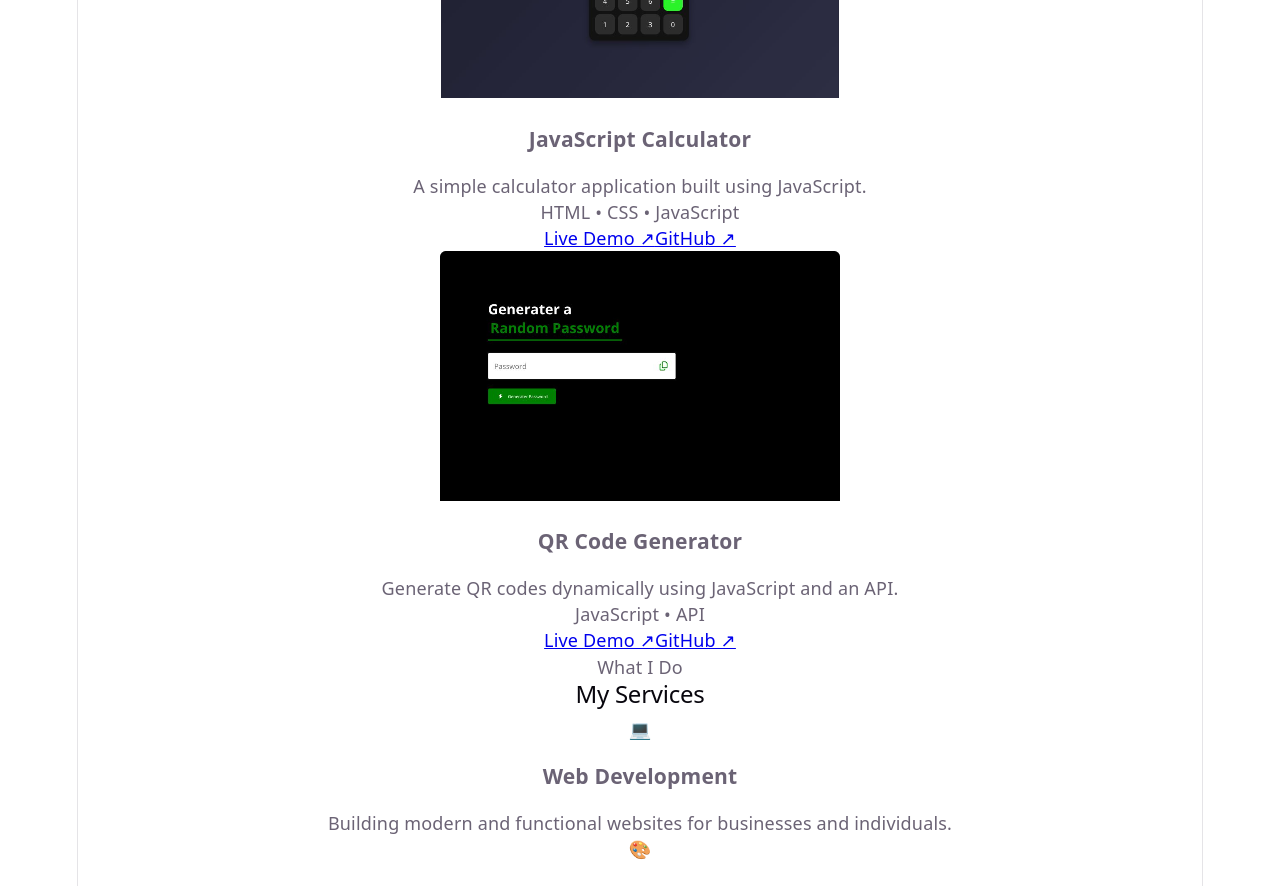
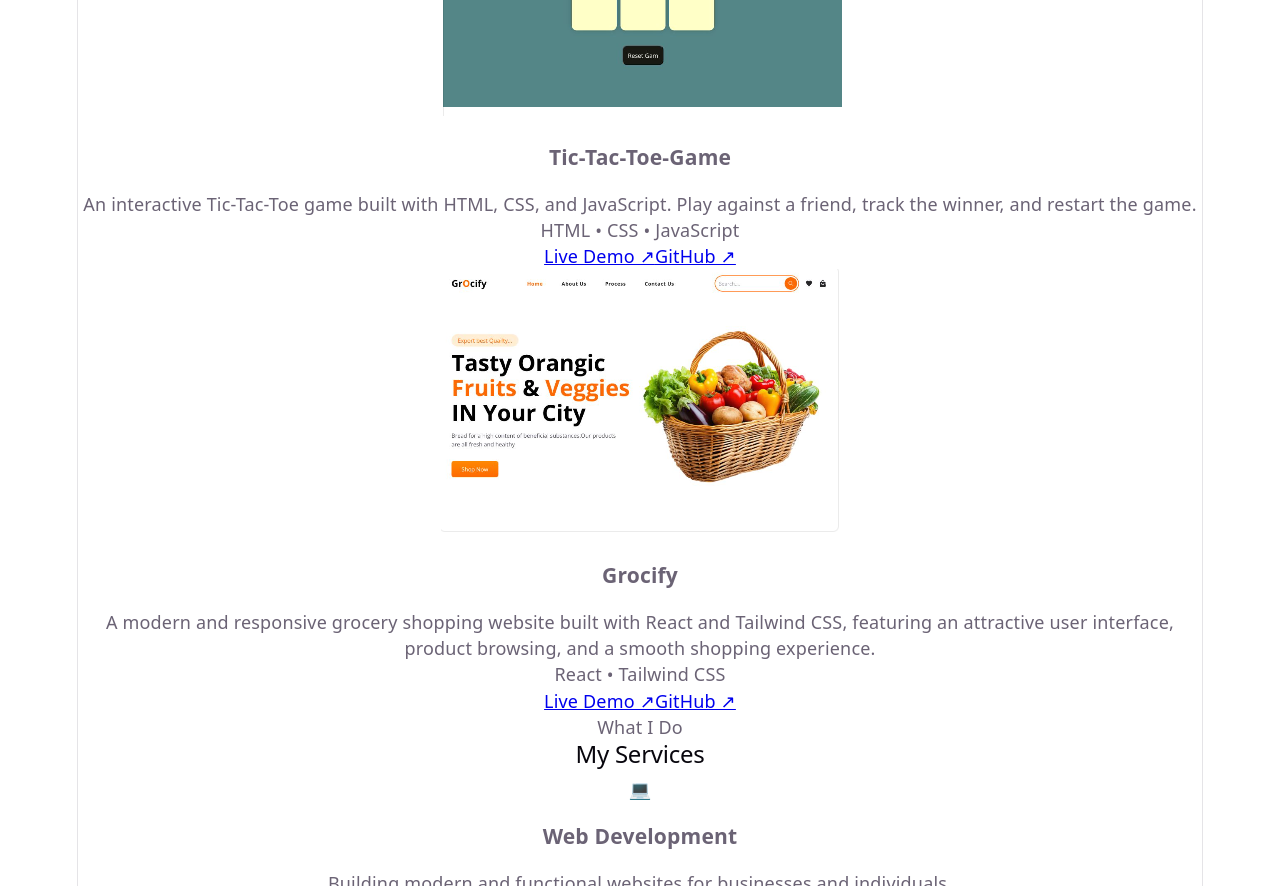
Before and after one commit to Yasir-Ullah/yasir-react-portfolio, a React (Vite) app: page / in a window 1280 px wide. Shown: the part 6160-7046 px from the top of the page. Built offline with nearby package versions, Linux system fonts and the light colour scheme; the HTML template or start-up script is replaced by a standard one.

Commit message:
Refactor code structure for improved readability and maintainability

```diff
--- a/src/components/Projects.jsx
+++ b/src/components/Projects.jsx
@@ -39,20 +39,23 @@ function Projects() {
       img: "/notes.png",
     },
     {
-      title: "JavaScript Calculator",
-      description: "A simple calculator application built using JavaScript.",
+      title: "Tic-Tac-Toe-Game ",
+      description:
+        "An interactive Tic-Tac-Toe game built with HTML, CSS, and JavaScript. Play against a friend, track the winner, and restart the game.",
       tech: "HTML • CSS • JavaScript",
-      liveLink: "https://calculator-project-five-sage.vercel.app/",
-      githubLink: "https://github.com/Yasir-Ullah/calculator-project",
-      img: "/calculator.png",
+      liveLink: "https://tic-tac-toe-yasir18.vercel.app/",
+      githubLink: "https://github.com/Yasir-Ullah/tic-tac-toe-",
+      img: "/tictac.png",
     },
+
     {
-      title: "QR Code Generator",
-      description: "Generate QR codes dynamically using JavaScript and an API.",
-      tech: "JavaScript • API",
-      liveLink: "https://random-password-generator-js-ashen.vercel.app/",
-      githubLink: "https://github.com/Yasir-Ullah/random-password-generator-js",
-      img: "/qr-code.png",
+      title: "Grocify",
+      description:
+        "A modern and responsive grocery shopping website built with React and Tailwind CSS, featuring an attractive user interface, product browsing, and a smooth shopping experience.",
+      tech: "React • Tailwind CSS",
+      liveLink: "https://grocify-grocery-website.vercel.app/",
+      githubLink: "https://github.com/Yasir-Ullah/grocify-grocery-website",
+      img: "/grocify.png",
     },
   ];
 
```
Also changed, not shown: public/tictac.png (added).
